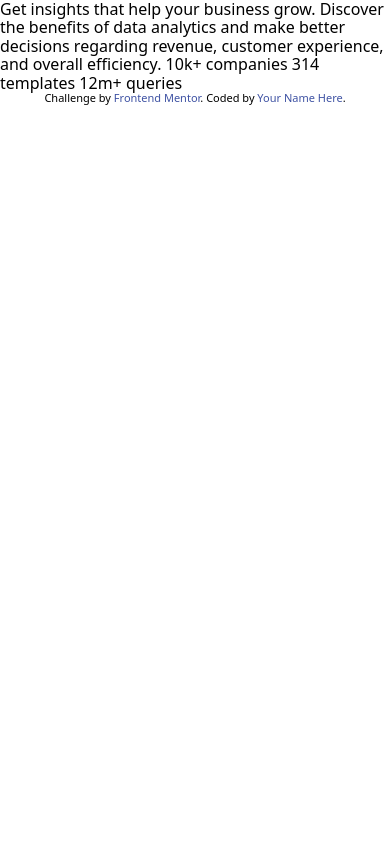
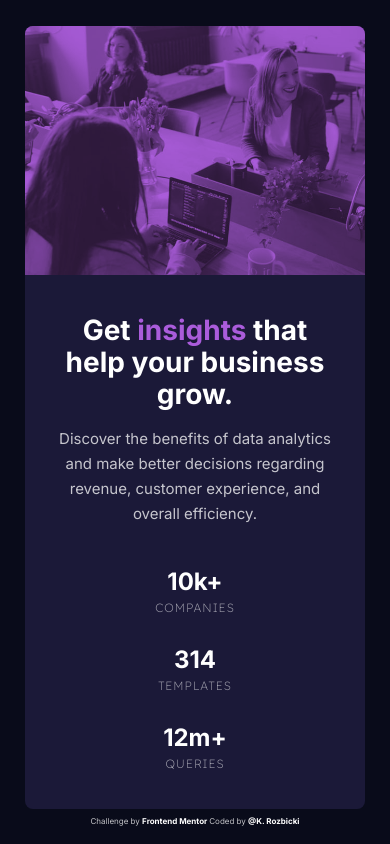
Before and after one commit to KrzysztofRozbicki/fem-challenge-07, a plain HTML site: page index.html in a window 390 px wide. Drawn offline with Linux system fonts and the light colour scheme.

Commit message:
Mobile first v 0.1

```diff
--- a/index.html
+++ b/index.html
@@ -7,31 +7,70 @@
     <meta http-equiv="X-UA-Compatible" content="IE=edge" />
     <meta name="viewport" content="width=device-width, initial-scale=1.0" />
     <!-- displays site properly based on user's device -->
-
+    <link rel="preconnect" href="https://fonts.googleapis.com" />
+    <link rel="preconnect" href="https://fonts.gstatic.com" crossorigin />
+    <link rel="preconnect" href="https://fonts.googleapis.com" />
+    <link rel="preconnect" href="https://fonts.gstatic.com" crossorigin />
+    <link
+      href="https://fonts.googleapis.com/css2?family=Inter:wght@400;700&family=Lexend+Deca:wght@200;300;400&display=swap"
+      rel="stylesheet"
+    />
     <link rel="icon" type="image/png" sizes="32x32" href="./images/favicon-32x32.png" />
 
     <title>Frontend Mentor | Stats preview card component</title>
 
     <!-- Feel free to remove these styles or customise in your own stylesheet 👍 -->
-    <style>
-      .attribution {
-        font-size: 11px;
-        text-align: center;
-      }
-      .attribution a {
-        color: hsl(228, 45%, 44%);
-      }
-    </style>
+    <style></style>
   </head>
   <body>
-    Get insights that help your business grow. Discover the benefits of data analytics and make
-    better decisions regarding revenue, customer experience, and overall efficiency. 10k+ companies
-    314 templates 12m+ queries
-
-    <div class="attribution">
+    <div class="wrapper">
+      <header class="header">
+        <picture>
+          <source srcset="./images/image-header-desktop.jpg" media="(min-width: 1024px)" />
+          <img
+            class="header__photo"
+            src="./images/image-header-mobile.jpg"
+            alt="Women working in the office and smiling"
+          />
+        </picture>
+      </header>
+      <main class="main">
+        <section class="hero">
+          <h1 class="header-500">
+            Get <span class="header-500--accent">insights</span> that help your business grow.
+          </h1>
+          <p class="text-500">
+            Discover the benefits of data analytics and make better decisions regarding revenue,
+            customer experience, and overall efficiency.
+          </p>
+        </section>
+        <section class="stats">
+          <div class="stats__box">
+            <h2 class="header-400">10k+</h2>
+            <p class="text-400">companies</p>
+          </div>
+          <div class="stats__box">
+            <h2 class="header-400">314</h2>
+            <p class="text-400">templates</p>
+          </div>
+          <div class="stats__box">
+            <h2 class="header-400">12m+</h2>
+            <p class="text-400">queries</p>
+          </div>
+        </section>
+      </main>
+    </div>
+    <footer class="attribution text-300">
       Challenge by
-      <a href="https://www.frontendmentor.io?ref=challenge" target="_blank">Frontend Mentor</a>.
-      Coded by <a href="#">Your Name Here</a>.
-    </div>
+      <a
+        class="attribution__link"
+        href="https://www.frontendmentor.io?ref=challenge"
+        target="_blank"
+      >
+        Frontend Mentor
+      </a>
+      Coded by
+      <a class="attribution__link" href="https://pogbit.com/" target="_blank"> @K. Rozbicki </a>
+    </footer>
   </body>
 </html>
--- a/sass/main.scss
+++ b/sass/main.scss
@@ -2,5 +2,75 @@
 @use './components' as *;
 
 body {
-  margin: 0;
+  font-family: var(--ff-primary);
+  min-height: 100vh;
+  display: flex;
+  flex-direction: column;
+  justify-content: center;
+  align-items: center;
+  text-align: center;
+  background-color: var(--bg-primary);
+  padding: 1rem;
 }
+
+.header {
+  position: relative;
+  width: 100%;
+  height: 100%;
+  background-color: var(--text-accent-500);
+  &:after {
+    content: '';
+    position: absolute;
+    top: 0;
+    left: 0;
+    height: 100%;
+    width: 100%;
+  }
+  &__photo {
+    mix-blend-mode: multiply;
+    opacity: 0.75;
+  }
+}
+
+.wrapper {
+  max-width: min(87.2vw, 1110px);
+  border-radius: 8px;
+  display: flex;
+  flex-wrap: wrap;
+  overflow: hidden;
+  background-color: var(--bg-secondary);
+}
+
+.attribution {
+    position: relative;
+    top: 0.5rem;
+  &__link {
+    color: var(--text-header-500);
+    font-weight: 700;
+    transition: 0.5s ease-in;
+    &:hover,
+    &:focus {
+      color: var(--text-accent-500);
+    }
+  }
+}
+
+.main {
+  padding-inline: 2rem;
+}
+
+.hero {
+  padding-block: 2.5rem;
+  display: flex;
+  flex-direction: column;
+  align-items: center;
+  gap: 1rem;
+}
+
+.stats {
+  padding-bottom: 2rem;
+  display: flex;
+  flex-direction: column;
+  align-items: center;
+  gap: 1.5rem;
+}
--- a/sass/utils/_typography.scss
+++ b/sass/utils/_typography.scss
@@ -1 +1,33 @@
 @use '../utils/vars' as *;
+
+@mixin text($size, $color, $weight, $line) {
+  font-size: $size;
+  color: $color;
+  font-weight: $weight;
+  line-height: $line;
+}
+
+.text-300 {
+  @include text(var(--fs-300), var(--text-primary-500), 400, 1.2);
+}
+.text-400 {
+  @include text(var(--fs-400), var(--text-primary-400), 200, 2.08);
+  font-family: var(--ff-secondary);
+  text-transform: uppercase;
+  letter-spacing: 1px;
+}
+
+.text-500 {
+  @include text(var(--fs-500), var(--text-primary-500), 400, 1.66);
+}
+
+.header-400 {
+  @include text(var(--fs-700), var(--text-header-500), 700, 1.21);
+}
+
+.header-500 {
+  @include text(var(--fs-900), var(--text-header-500), 700, 1.14);
+  &--accent {
+    color: var(--text-accent-500);
+  }
+}
--- a/sass/utils/_vars.scss
+++ b/sass/utils/_vars.scss
@@ -0,0 +1,28 @@
+:root {
+  --fs-300: 0.5rem;
+  --fs-400: 0.75rem;
+  --fs-500: 0.9375rem;
+  --fs-700: 1.5rem;
+  --fs-900: 1.75rem;
+
+  --bg-primary: hsl(233, 47%, 7%);
+  --bg-secondary: hsl(244, 38%, 16%);
+
+  --text-accent-500: hsl(277, 64%, 61%);
+
+  --text-header-500: hsl(0, 0%, 100%);
+
+   --text-primary-400: hsla(0, 0%, 100%, 0.6);
+  --text-primary-500: hsla(0, 0%, 100%, 0.75);
+
+  --ff-primary: 'Inter', sans-serif;
+  --ff-secondary: 'Lexend Deca', sans-serif;
+}
+
+$desktop-size: 46.75em;
+
+@media (min-width: $desktop-size) {
+  :root {
+    --fs-900: 2.25rem;
+  }
+}
```
Also changed, not shown: css/main.min.css, 1 other file.
